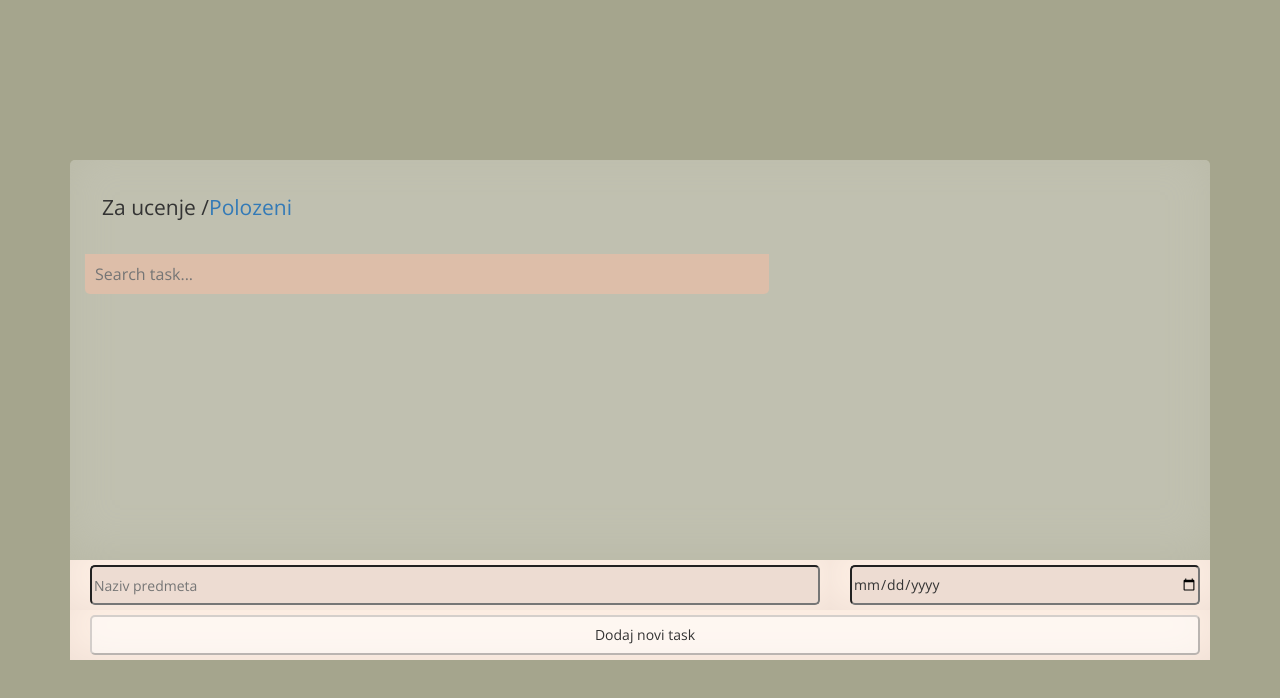
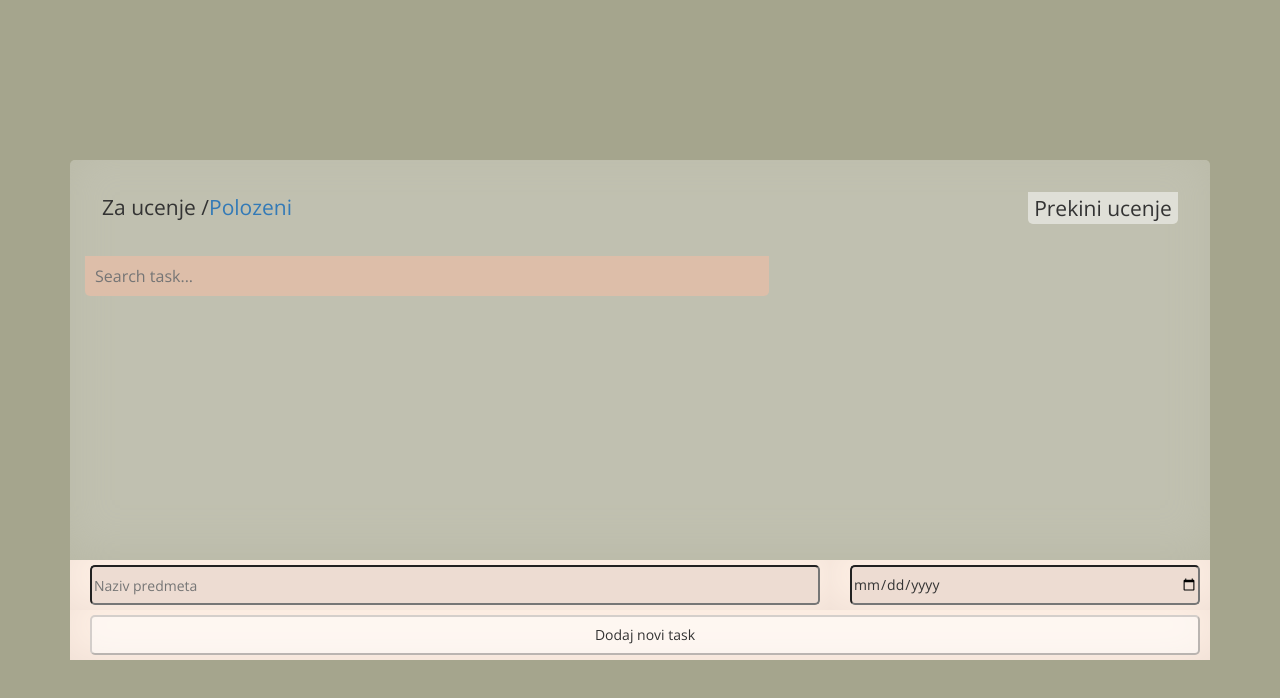
Before and after one commit to marijanenadic/mpos_domaci5, a plain HTML site: page index.html in a window 1280 px wide. Drawn offline with nearby package versions, Linux system fonts and the light colour scheme.

Commit message:
Update index.html

```diff
--- a/index.html
+++ b/index.html
@@ -18,7 +18,8 @@
       <span>Za ucenje /</span>
       <a href="polozeni.html"> Polozeni</a>
       <div style="flex-grow: 1"></div>
-
+      <button ng-click="clearCompleted()" class="clear pull-right" style="width:150px;">Prekini ucenje
+      </button>
     </div>
 
     <input type="text" ng-model="search" placeholder="Search task..." class="search">
```
